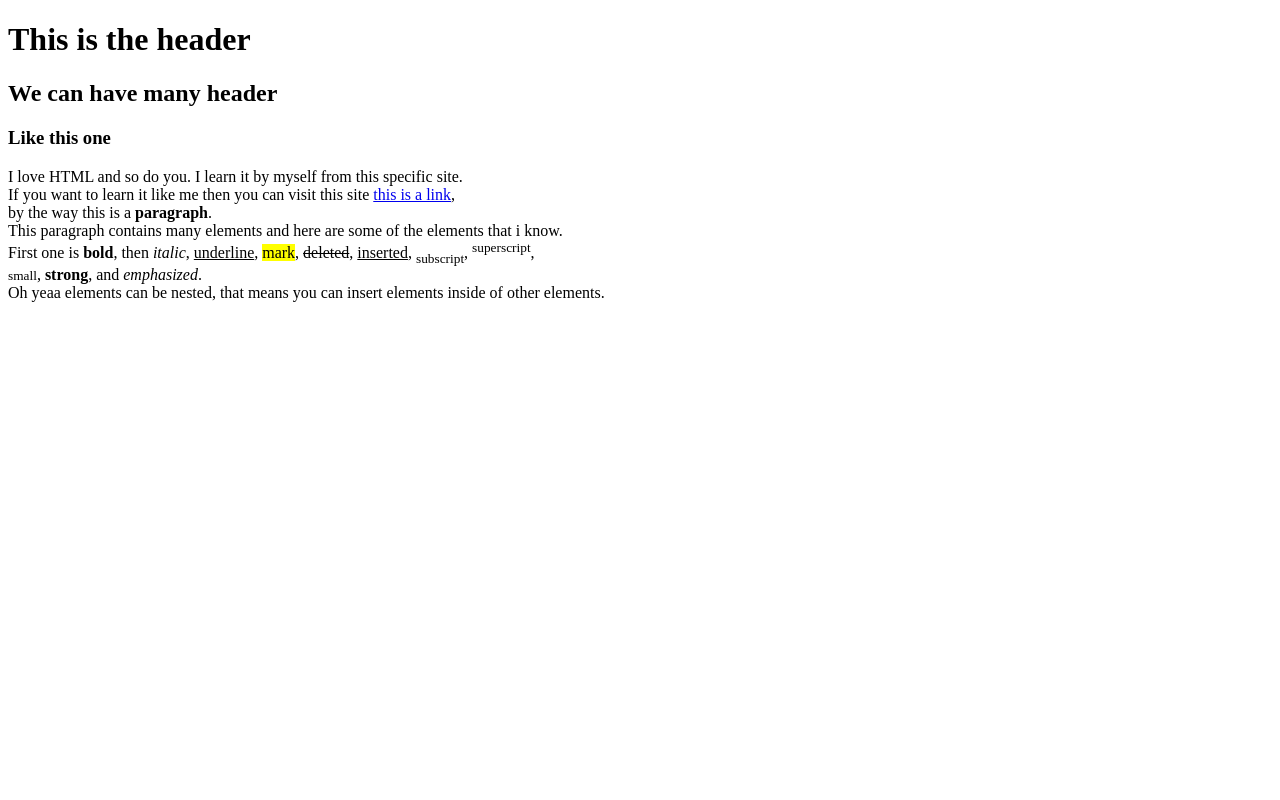
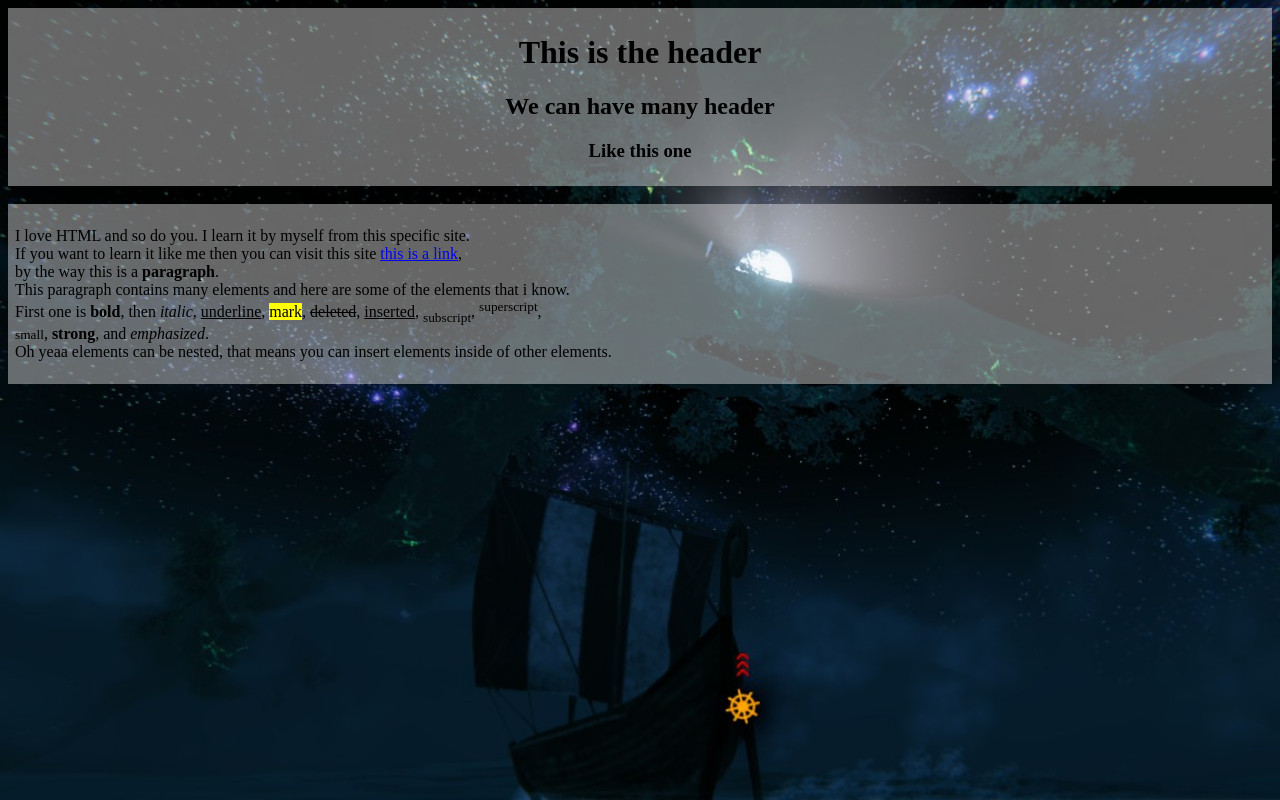
Before and after one commit to Naranss/Pemrograman-Berbasis-Platfrom, a plain HTML site: page HTML Pertemuan 1/index.html in a window 1280 px wide. Drawn offline with Linux system fonts and the light colour scheme.

Commit message:
Adding background image and simple styling

```diff
--- a/HTML Pertemuan 1/index.html
+++ b/HTML Pertemuan 1/index.html
@@ -5,12 +5,18 @@
     <title>This is The Title</title>
 </head>
 
-<body>
+<body
+    style="background-image: url('background.jpg'); background-size: cover; background-repeat: no-repeat; background-attachment: fixed;">
+    <div style="background-color: rgba(255, 255, 255, 0.4); padding: 5px; text-align: center    ;">
         <h1>This is the header</h1>
         <h2>We can have many header</h2>
         <h3>Like this one</h3>
+    </div>
+    <br>
+    <div style="background-color: rgba(255, 255, 255, 0.4); padding: 7px;">
         <p>I love HTML and so do you. I learn it by myself from this specific site.<br>
-        If you want to learn it like me then you can visit this site <a href="https://www.w3schools.com/HTML/">this is a
+            If you want to learn it like me then you can visit this site <a href="https://www.w3schools.com/HTML/">this
+                is a
                 link</a>,<br>
             by the way this is a <b>paragraph</b>. <br>This paragraph contains many elements and here are some of the
             elements that i know.<br>
@@ -20,6 +26,7 @@
             <small>small</small>, <strong>strong</strong>, and <em>emphasized</em>.<br>
             Oh yeaa elements can be nested, that means you can insert elements inside of other elements.
         </p>
+    </div>
 </body>
 
 </html>
```
Also changed, not shown: HTML Pertemuan 1/background.jpg (added). Lines whose indentation alone changed are shown as unchanged.
